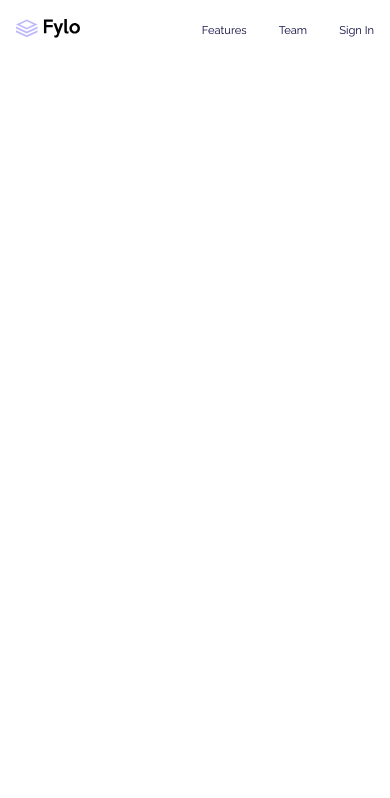
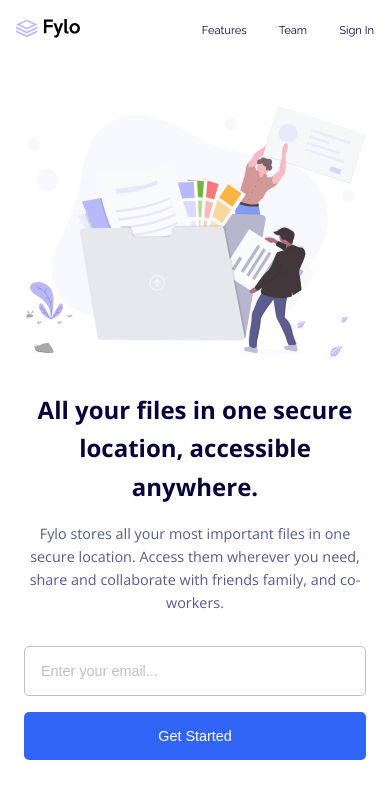
Before and after one commit to herdeybayor/fylo-landing, a plain HTML site: page index.html in a window 390 px wide. Drawn offline with nearby package versions, Linux system fonts and the light colour scheme.

Commit message:
Add header section with form and media queries

```diff
--- a/css/home.css
+++ b/css/home.css
@@ -0,0 +1,109 @@
+/**
+ * Header Section
+ */
+.header {
+    background-color: #fff;
+    display: flex;
+    flex-direction: column-reverse;
+    margin: 3rem auto;
+    gap: 2rem;
+}
+
+.header .header__content {
+    display: flex;
+    flex-direction: column;
+    align-items: center;
+    justify-content: center;
+    text-align: center;
+}
+
+.header .header__content h1 {
+    font-size: 1.5rem;
+    font-weight: 700;
+    color: var(--very-dark-blue);
+    margin-bottom: 1rem;
+}
+
+.header .header__content p {
+    font-size: 0.9rem;
+    color: var(--desaturated-blue);
+    margin-bottom: 2rem;
+}
+
+.header .header__content .header__form {
+    display: flex;
+    flex-direction: column;
+    gap: 1rem;
+    width: 100%;
+}
+
+.header .header__content .header__form input {
+    padding: 1rem;
+    border: 1px solid var(--light-gray);
+    border-radius: 5px;
+    font-size: 0.9rem;
+    outline: none;
+}
+
+.header .header__content .header__form input::placeholder {
+    color: var(--light-gray);
+}
+
+.header .header__content .header__form input:focus {
+    border-color: var(--bright-blue);
+    color: var(--very-dark-blue);
+}
+
+.header .header__content .header__form button {
+    padding: 1rem;
+    background-color: var(--bright-blue);
+    color: #fff;
+    border: none;
+    border-radius: 5px;
+    font-size: 0.9rem;
+    cursor: pointer;
+    outline: none;
+    transition: background-color 0.3s;
+}
+
+.header .header__content .header__form button:hover {
+    background-color: var(--moderate-cyan);
+}
+
+@media (min-width: 1024px) {
+    .header {
+        flex-direction: row;
+        justify-content: space-between;
+        align-items: center;
+    }
+
+    .header .header__image {
+        width: 50%;
+    }
+
+    .header .header__content {
+        width: 50%;
+        text-align: left;
+    }
+
+    .header .header__content h1 {
+        font-size: 2rem;
+    }
+
+    .header .header__content p {
+        font-size: 1rem;
+    }
+
+    .header .header__content .header__form {
+        flex-direction: row;
+        gap: 1rem;
+    }
+
+    .header .header__content .header__form input {
+        width: 70%;
+    }
+
+    .header .header__content .header__form button {
+        width: 30%;
+    }
+}
--- a/index.html
+++ b/index.html
@@ -25,6 +25,18 @@
         <li><a href="#">Sign In</a></li>
       </ul>
     </nav>
+
+    <header class="container header">
+      <div class="header__content">
+        <h1 class="header__title">All your files in one secure location, accessible anywhere.</h1>
+        <p class="header__text">Fylo stores all your most important files in one secure location. Access them wherever you need, share and collaborate with friends family, and co-workers.</p>
+        <form class="header__form">
+          <input class="input header__input" type="email" placeholder="Enter your email...">
+          <button class="btn header__button">Get Started</button>
+        </form>
+      </div>
+      <img class="header__image" src="./images/illustration-1.svg" alt="Illustration">
+    </header>
   </div>
 </body>
 
```
